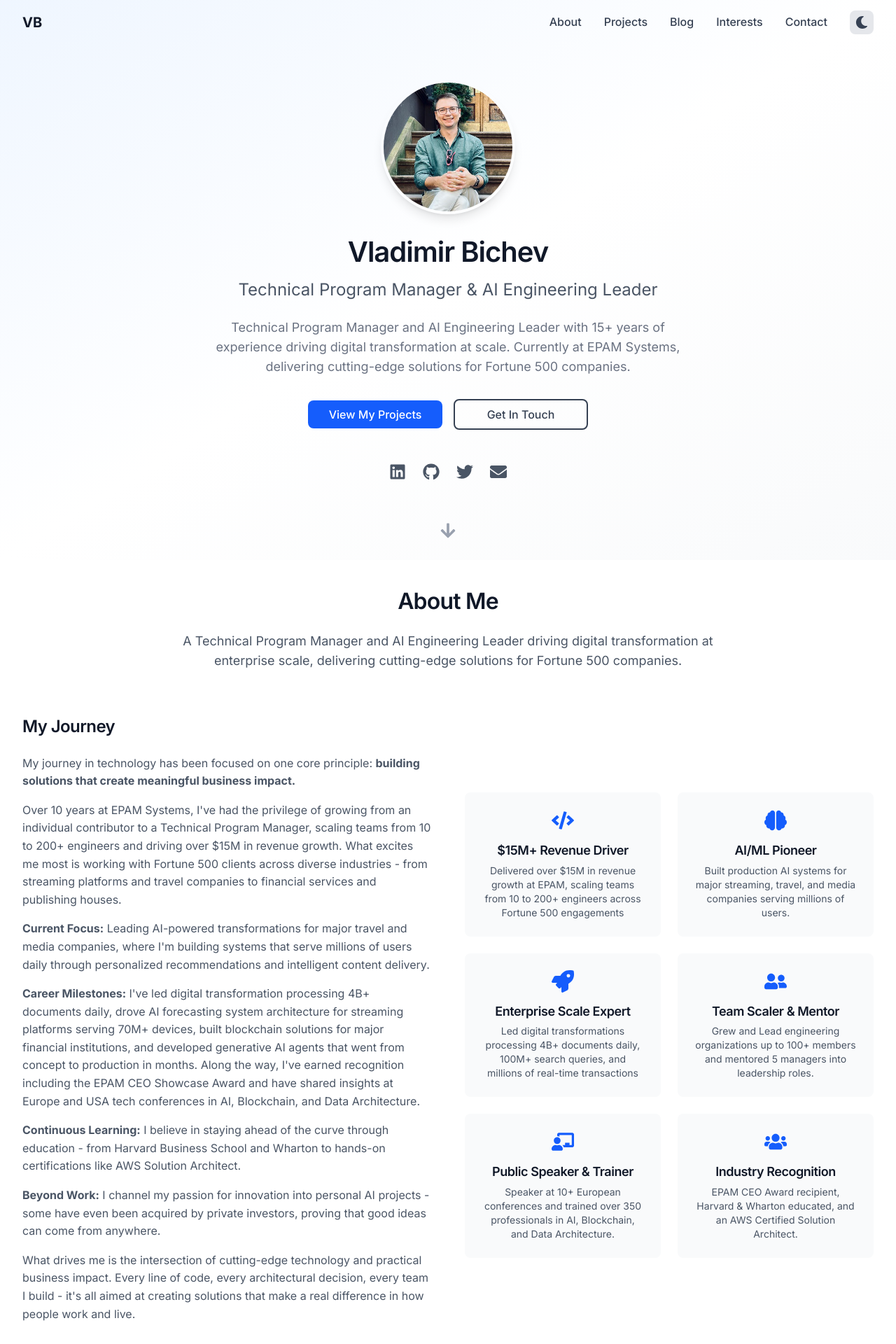
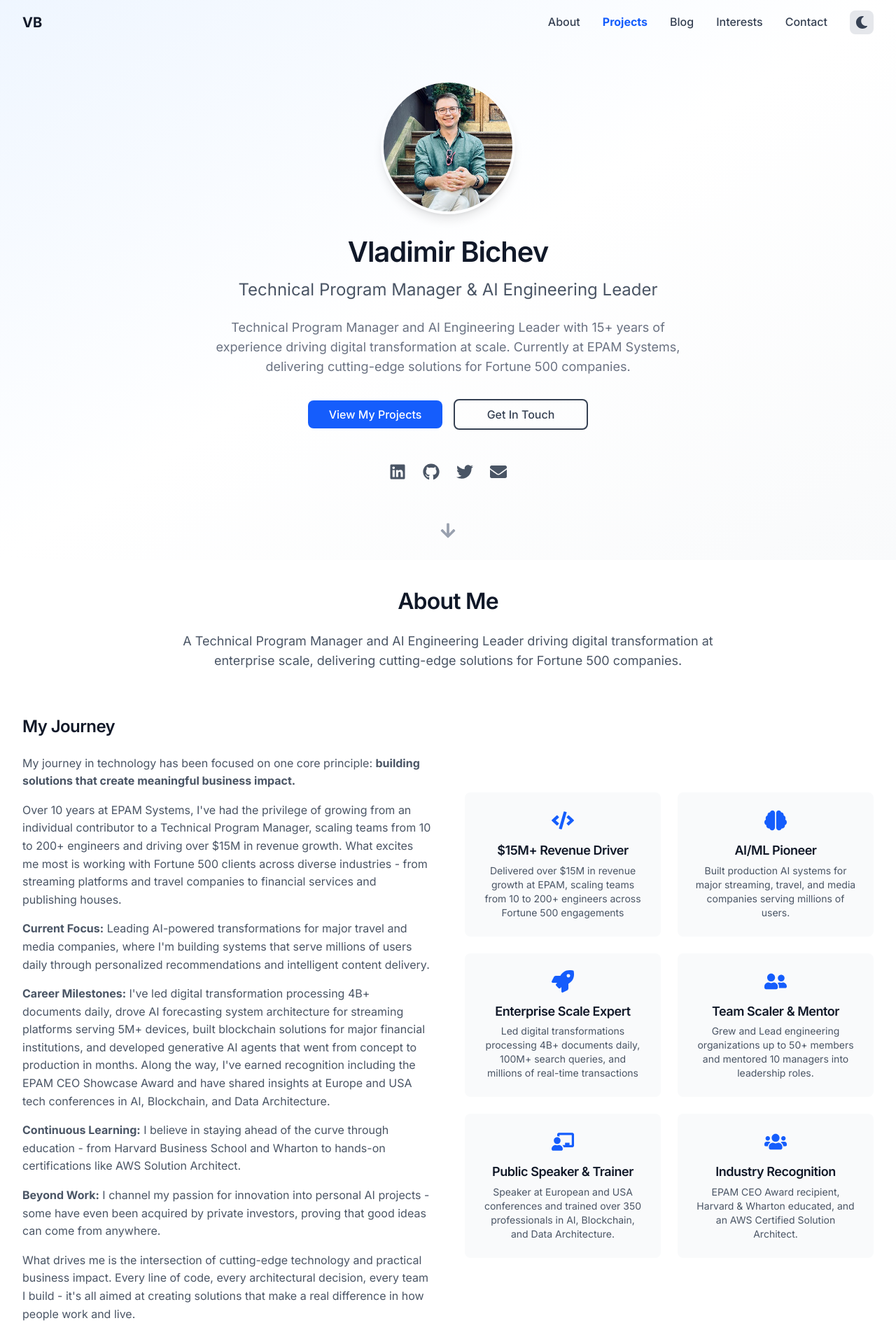
Before and after one commit to Bichev/personal-brand, a Next.js app: page / in a window 1280 px wide. Shown: the top 1920 px of the page at 70% size. Built offline with nearby package versions, Linux system fonts and the light colour scheme.

Commit message:
polishing

```diff
--- a/src/app/page.tsx
+++ b/src/app/page.tsx
@@ -21,9 +21,9 @@ export default function Home() {
       <footer className="bg-gray-100 dark:bg-black text-gray-600 dark:text-gray-400 py-8">
         <div className="max-w-7xl mx-auto px-4 sm:px-6 lg:px-8">
           <div className="text-center">
-            <p className="text-gray-400 mb-4">
+            {/* <p className="text-gray-400 mb-4">
               Built with Next.js, TypeScript, and Tailwind CSS
-            </p>
+            </p> */}
             <p className="text-gray-500 text-sm">
               © {new Date().getFullYear()} Vladimir Bichev. All rights reserved.
             </p>
--- a/src/components/AboutSection.tsx
+++ b/src/components/AboutSection.tsx
@@ -25,12 +25,12 @@ export function AboutSection({ className, id = 'about' }: SectionProps) {
     {
       icon: <FaUserFriends className="w-8 h-8" />,
       title: 'Team Scaler & Mentor',
-      description: 'Grew and Lead engineering organizations up to 100+ members and mentored 5 managers into leadership roles.',
+      description: 'Grew and Lead engineering organizations up to 50+ members and mentored 10 managers into leadership roles.',
     },
     {
       icon: <FaChalkboardTeacher className="w-8 h-8" />,
       title: 'Public Speaker & Trainer',
-      description: 'Speaker at 10+ European conferences and trained over 350 professionals in AI, Blockchain, and Data Architecture.',
+      description: 'Speaker at European and USA conferences and trained over 350 professionals in AI, Blockchain, and Data Architecture.',
     },
     {
       icon: <FaUsers className="w-8 h-8" />,
--- a/src/components/Navigation.tsx
+++ b/src/components/Navigation.tsx
@@ -6,11 +6,13 @@ import { FaSun, FaMoon, FaBars, FaTimes } from 'react-icons/fa';
 import { useTheme } from './ThemeProvider';
 import { NAVIGATION_ITEMS } from '@/lib/constants';
 import { scrollToSection } from '@/lib/utils';
+import { useActiveSection } from '@/hooks/useActiveSection';
 
 export function Navigation() {
   const { theme, toggleTheme } = useTheme();
   const [isScrolled, setIsScrolled] = useState(false);
   const [isMobileMenuOpen, setIsMobileMenuOpen] = useState(false);
+  const activeSection = useActiveSection();
 
   useEffect(() => {
     const handleScroll = () => {
@@ -50,17 +52,24 @@ export function Navigation() {
 
           {/* Desktop Navigation */}
           <div className="hidden md:flex items-center space-x-8">
-            {NAVIGATION_ITEMS.map((item) => (
+            {NAVIGATION_ITEMS.map((item) => {
+              const isActive = activeSection === item.href.substring(1);
+              return (
                 <motion.button
                   key={item.name}
                   whileHover={{ scale: 1.05 }}
                   whileTap={{ scale: 0.95 }}
                   onClick={() => handleNavClick(item.href)}
-                className="text-gray-700 hover:text-gray-900 dark:text-gray-300 dark:hover:text-white transition-colors font-medium"
+                  className={`transition-colors focus:outline-none ${
+                    isActive
+                      ? 'text-blue-600 dark:text-blue-400 font-bold'
+                      : 'text-gray-700 hover:text-gray-900 dark:text-gray-300 dark:hover:text-white font-medium'
+                  }`}
                 >
                   {item.name}
                 </motion.button>
-            ))}
+              );
+            })}
 
             {/* Theme Toggle */}
             <motion.button
@@ -103,17 +112,24 @@ export function Navigation() {
             exit={{ opacity: 0, y: -20 }}
             className="md:hidden py-4 border-t border-gray-200 dark:border-gray-700"
           >
-            {NAVIGATION_ITEMS.map((item) => (
+            {NAVIGATION_ITEMS.map((item) => {
+              const isActive = activeSection === item.href.substring(1);
+              return (
                 <motion.button
                   key={item.name}
                   whileHover={{ scale: 1.02 }}
                   whileTap={{ scale: 0.98 }}
                   onClick={() => handleNavClick(item.href)}
-                className="block w-full text-left px-4 py-3 text-gray-700 hover:text-gray-900 dark:text-gray-300 dark:hover:text-white transition-colors font-medium"
+                  className={`block w-full text-left px-4 py-3 transition-colors focus:outline-none ${
+                    isActive
+                      ? 'text-blue-600 dark:text-blue-400 font-bold bg-blue-50 dark:bg-gray-800'
+                      : 'text-gray-700 hover:text-gray-900 dark:text-gray-300 dark:hover:text-white font-medium'
+                  }`}
                 >
                   {item.name}
                 </motion.button>
-            ))}
+              );
+            })}
           </motion.div>
         )}
       </div>
--- /dev/null
+++ b/src/hooks/useActiveSection.ts
@@ -0,0 +1,33 @@
+import { useState, useEffect } from 'react';
+import { NAVIGATION_ITEMS } from '@/lib/constants';
+
+export function useActiveSection() {
+  const [activeSection, setActiveSection] = useState('hero');
+
+  useEffect(() => {
+    const handleScroll = () => {
+      const sectionIds = NAVIGATION_ITEMS.map(item => item.href.substring(1));
+      let currentSectionId = 'hero';
+
+      // Use a reference point in the middle of the viewport
+      const referencePoint = window.scrollY + window.innerHeight / 2;
+
+      for (const id of sectionIds) {
+        const element = document.getElementById(id);
+        // Check if the top of the section has passed the reference point
+        if (element && element.offsetTop <= referencePoint) {
+          currentSectionId = id;
+        }
+      }
+
+      setActiveSection(currentSectionId);
+    };
+
+    window.addEventListener('scroll', handleScroll, { passive: true });
+    handleScroll(); // Set initial state
+
+    return () => window.removeEventListener('scroll', handleScroll);
+  }, []);
+
+  return activeSection;
+}
--- a/src/lib/constants.ts
+++ b/src/lib/constants.ts
@@ -20,7 +20,7 @@ Over 10 years at EPAM Systems, I've had the privilege of growing from an individ
 
 <strong>Current Focus:</strong> Leading AI-powered transformations for major travel and media companies, where I'm building systems that serve millions of users daily through personalized recommendations and intelligent content delivery.
 
-<strong>Career Milestones:</strong> I've led digital transformation processing 4B+ documents daily, drove AI forecasting system architecture for streaming platforms serving 70M+ devices, built blockchain solutions for major financial institutions, and developed generative AI agents that went from concept to production in months. Along the way, I've earned recognition including the EPAM CEO Showcase Award and have shared insights at Europe and USA tech conferences in AI, Blockchain, and Data Architecture.
+<strong>Career Milestones:</strong> I've led digital transformation processing 4B+ documents daily, drove AI forecasting system architecture for streaming platforms serving 5M+ devices, built blockchain solutions for major financial institutions, and developed generative AI agents that went from concept to production in months. Along the way, I've earned recognition including the EPAM CEO Showcase Award and have shared insights at Europe and USA tech conferences in AI, Blockchain, and Data Architecture.
 
 <strong>Continuous Learning:</strong> I believe in staying ahead of the curve through education - from Harvard Business School and Wharton to hands-on certifications like AWS Solution Architect.
 
@@ -38,7 +38,7 @@ export const ENTERPRISE_PROJECTS: Project[] = [
   {
     id: 'travel-ai-platform',
     title: 'AI Travel Intelligence Platform',
-    description: 'Leading AI-powered CMS migration and AI agent delivery for major travel media company, supporting 500k+ user interactions monthly.',
+    description: 'Leading AI-powered CMS migration and AI agent delivery for major travel media company, supporting 100k+ user interactions monthly.',
     technologies: ['AI/ML Personalization', 'React Native', 'AWS EKS', 'Contentful CMS', 'Terraform', 'AWS Bedrock', 'Python'],
     featured: true,
     icon: 'FaPlane',
@@ -56,7 +56,7 @@ export const ENTERPRISE_PROJECTS: Project[] = [
   {
     id: 'streaming-ai-forecasting',
     title: 'AI Ad Forecasting for Streaming Platform',
-    description: 'Led AI-driven advertisement forecasting for 70M+ streaming devices, processing millions of ad transactions for Real-Time Bidding system.',
+    description: 'Led AI-driven advertisement forecasting for 5M+ streaming devices, processing millions of ad transactions for Real-Time Bidding system.',
     technologies: ['Apache Spark MLlib', 'AWS EMR', 'Real-time Bidding', 'Machine Learning', 'DynamoDB', 'PostgreSQL'],
     featured: true,
     icon: 'FaTv',
@@ -257,7 +257,7 @@ export const BLOG_POSTS: BlogPost[] = [
 
   // {
   //   id: 'real-time-ai-roku',
-  //   title: 'Building Real-Time AI at Roku Scale: 70M+ Devices, Sub-100ms Latency',
+  //   title: 'Building Real-Time AI at Roku Scale: 5M+ Devices, Sub-100ms Latency',
   //   excerpt: 'Technical deep-dive into architecting AI-powered ad forecasting systems that process millions of transactions per second with Apache Spark MLlib and AWS EMR.',
   //   content: '',
   //   date: '2024-10-10',
@@ -282,8 +282,8 @@ export const BLOG_POSTS: BlogPost[] = [
 ];
 
 export const CONTACT_INFO: ContactInfo = {
-  email: 'vladimir.bichev@gmail.com',
-  location: 'Jacksonville Beach, FL',
+  email: 'vl.bichev@gmail.com',
+  location: 'Jacksonville, FL',
   socialLinks: [
     {
       name: 'LinkedIn',
```
Also changed, not shown: src/components/ContactSection.tsx (+21 -17 lines), 1 other file (tests, documents, lock files or other folders). Lines whose indentation alone changed are shown as unchanged.
